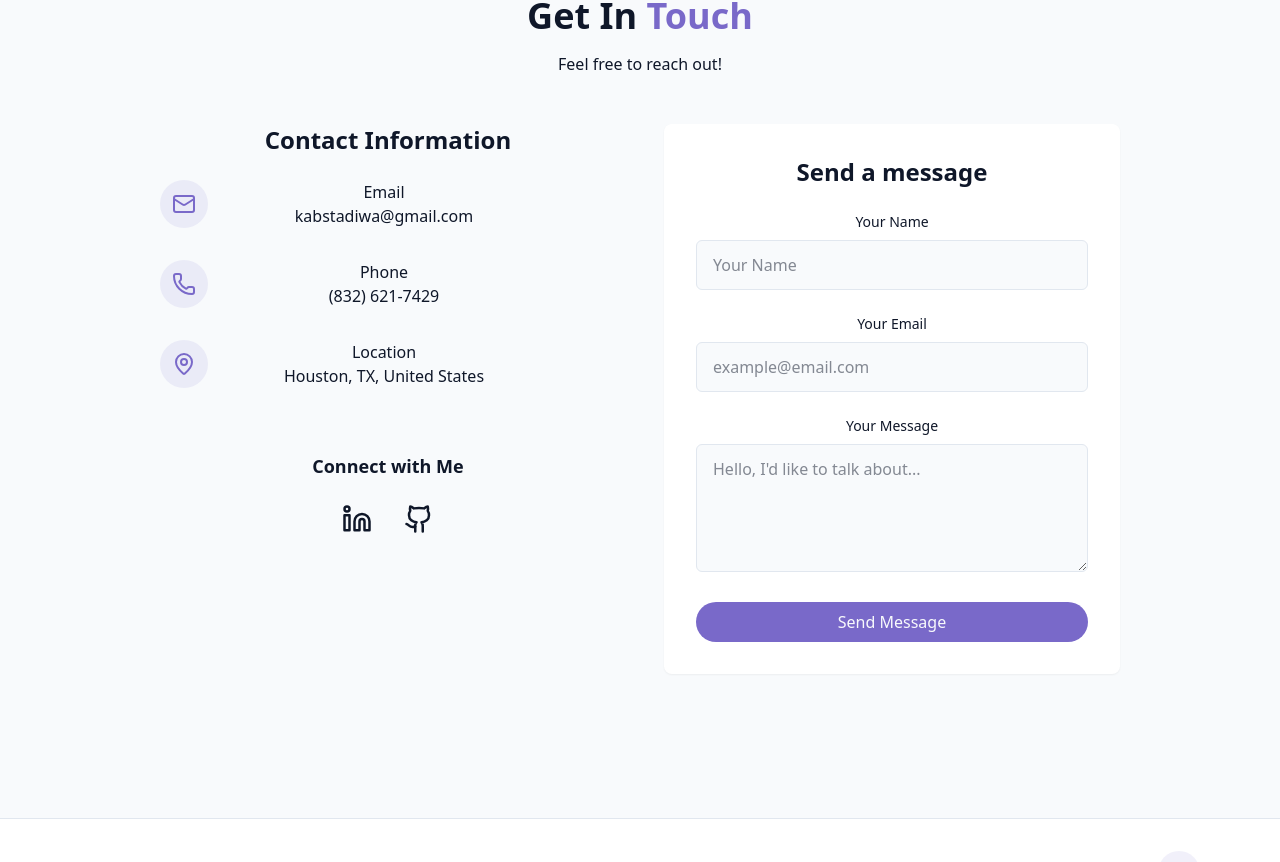
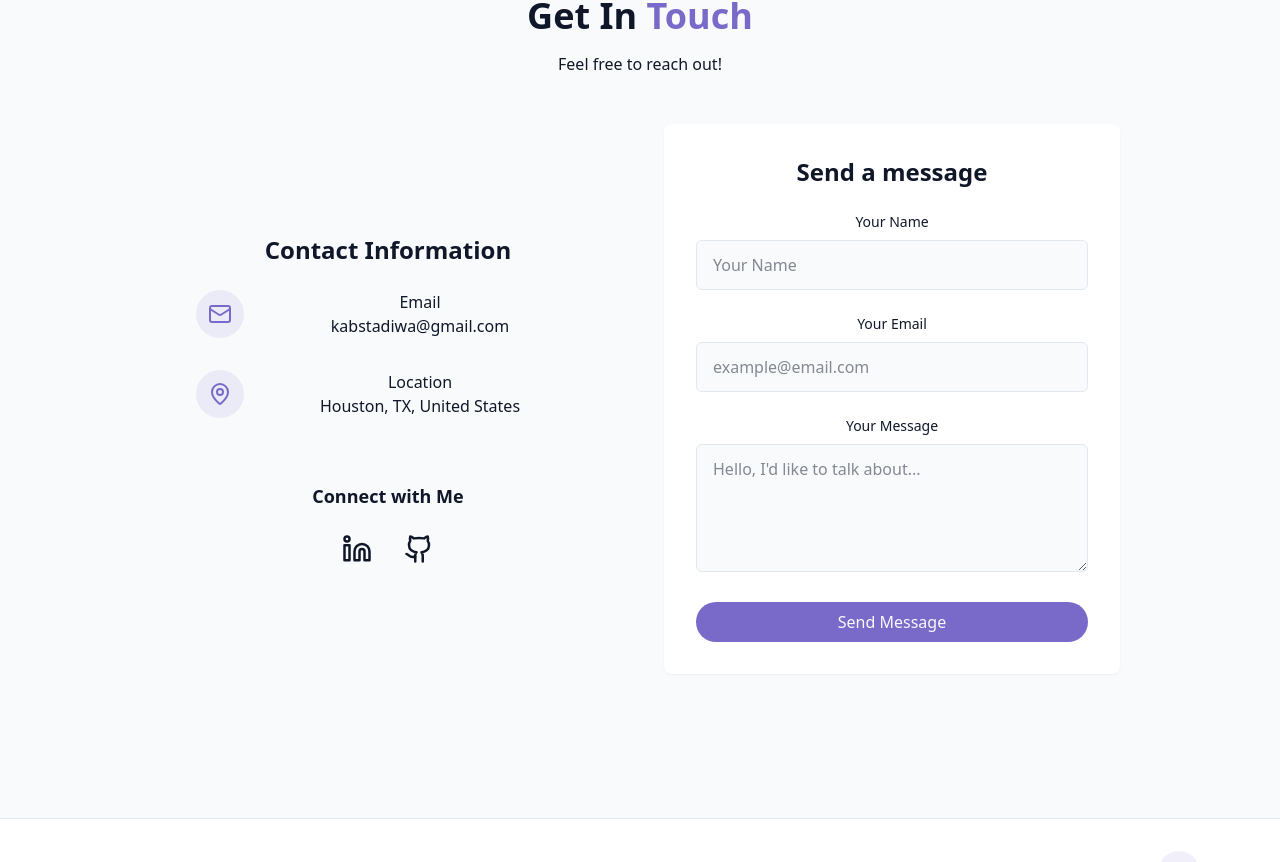
Before and after one commit to tadiwakabs/new-portfolio, a React (Vite) app: page / in a window 1280 px wide. Shown: the part 4520-5382 px from the top of the page. Built offline with nearby package versions, Linux system fonts and the light colour scheme; no server answers.

Commit message:
minor fixes

```diff
--- a/src/pages/ContactSection.jsx
+++ b/src/pages/ContactSection.jsx
@@ -72,7 +72,7 @@ export const ContactSection = () => {
                 </p>
 
                 <div className="grid grid-cols-1 md:grid-cols-2 gap-12">
-                    <div className="space-y-8">
+                    <div className="space-y-8 md:center flex-col">
                         <h3 className="text-2xl font-semibold mb-6 center"> Contact Information</h3>
                         {/* Email */}
                         <div className="space-y-6 text-left lg:text-center justify-center">
@@ -92,7 +92,7 @@ export const ContactSection = () => {
                             </div>
                         </div>
                         {/* Phone */}
-                        <div className="space-y-6 text-left lg:text-center justify-center">
+                        {/* <div className="space-y-6 text-left lg:text-center justify-center">
                             <div className="flex items-start space-x-4">
                                 <div className="p-3 rounded-full bg-primary/10">
                                     <Phone className="h-6 w-6 text-primary" />{" "}
@@ -107,7 +107,7 @@ export const ContactSection = () => {
                                     </a>
                                 </div>
                             </div>
-                        </div>
+                        </div> */}
                         {/* Location */}
                         <div className="space-y-6 text-left lg:text-center justify-center">
                             <div className="flex items-start space-x-4">
--- a/src/pages/ProjectsSection.jsx
+++ b/src/pages/ProjectsSection.jsx
@@ -25,7 +25,7 @@ const projects = [
         description: "A non-profit organization's web application for managing volunteers, events, and historical participation data.",
         image: "projects/singh/logo.png",
         tags: ["React", "Express", "MySQL"],
-        demoUrl: "",
+        demoUrl: "#",
         githubUrl: "https://github.com/tadiwakabs/foodbank-volunteer-app",
     },
     {
```
